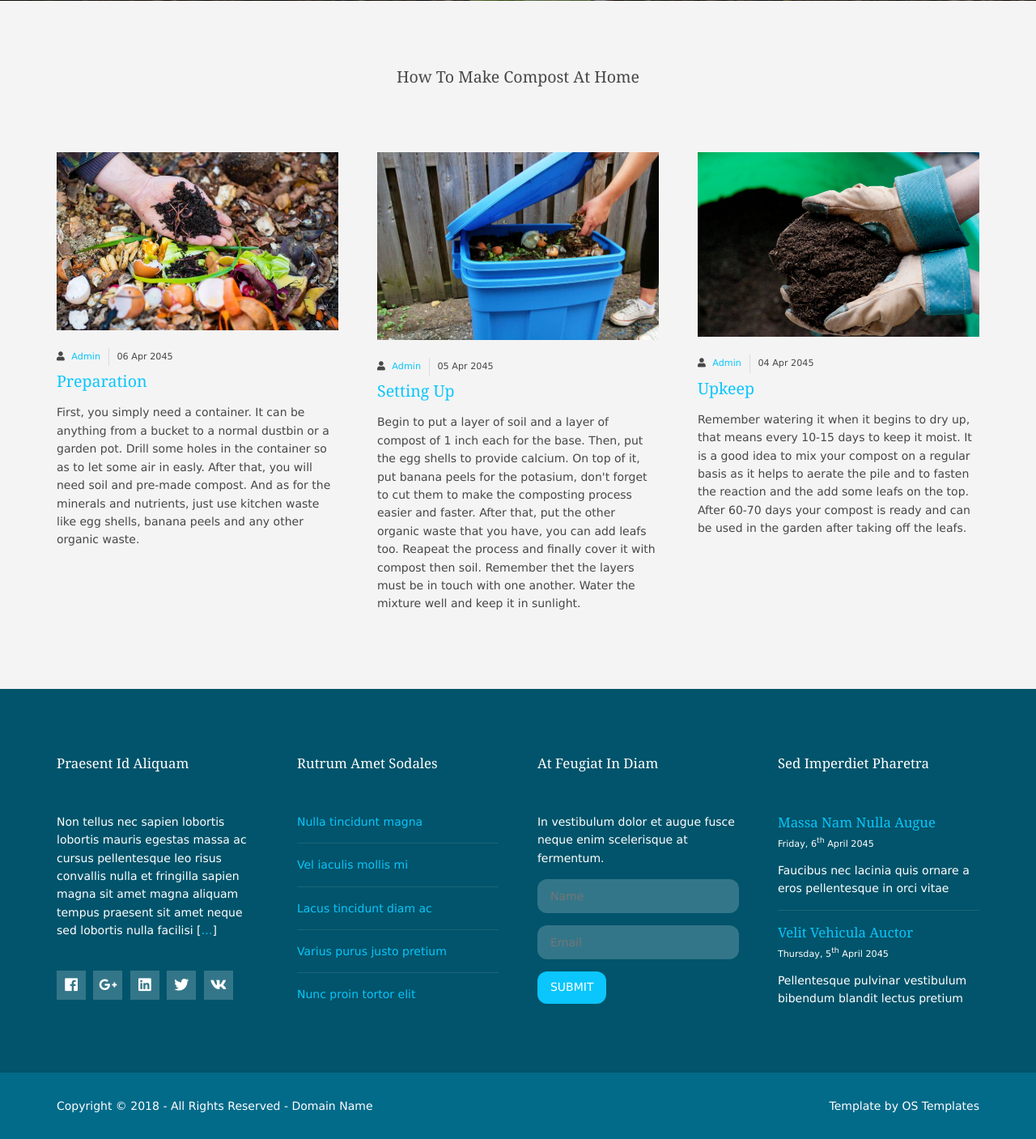
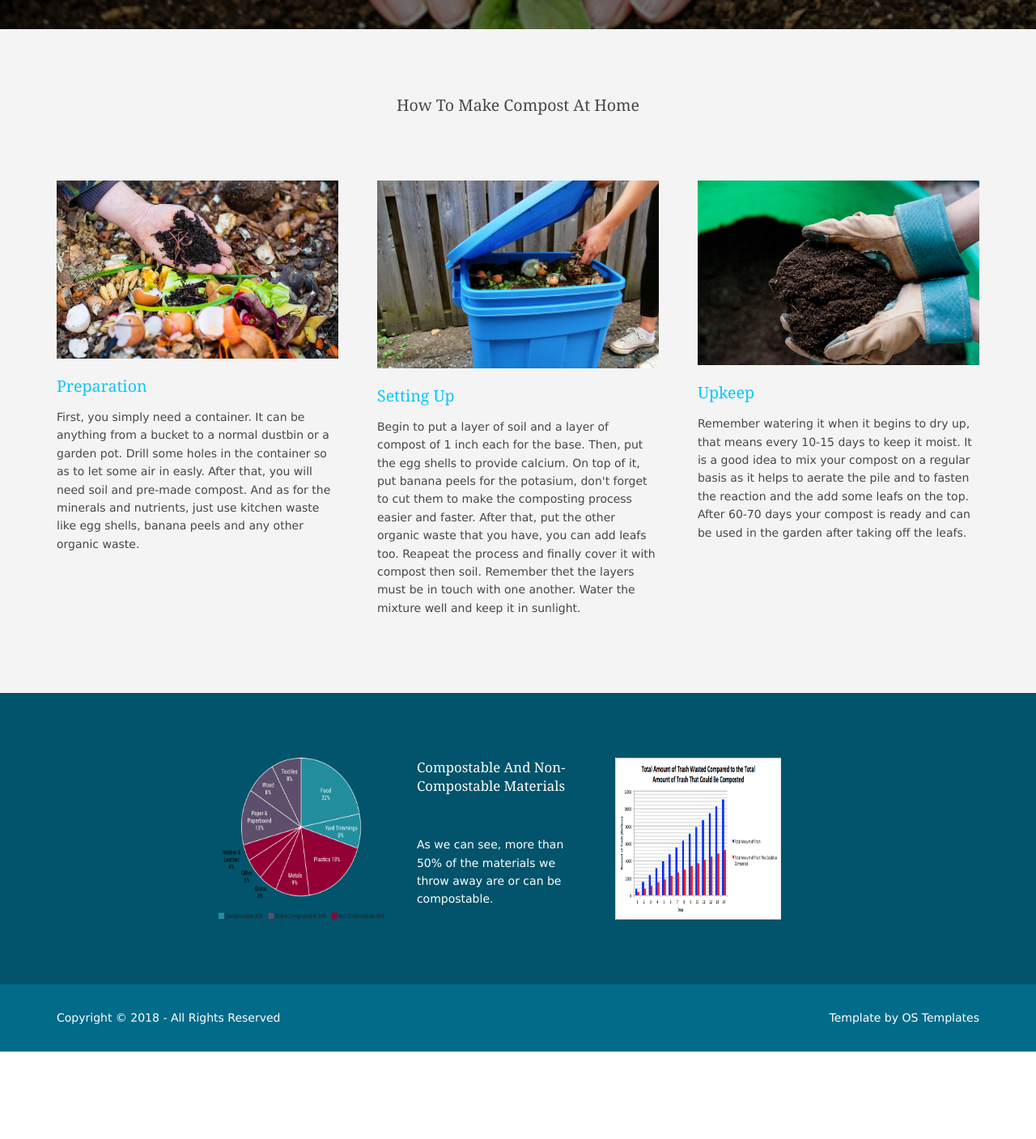
Before and after one commit to mazenzeineddine/compost, a PHP site: page / in a window 1280 px wide. Shown: the part 2344-3751 px from the top of the page at 81% size. After the commit the page ends 3643 px from the top, so only its background shows below. Run offline with PHP 8.4, Linux system fonts and the light colour scheme.

Commit message:
added changes

```diff
--- a/home.html
+++ b/home.html
@@ -1,6 +1,6 @@
 <!DOCTYPE html>
 <!--
-Template Name: Nekmitttttttt
+Template Name: Nekmit
 Author: <a href="https://www.os-templates.com/">OS Templates</a>
 Author URI: https://www.os-templates.com/
 Copyright: OS-Templates.com
@@ -54,18 +54,7 @@ Licence URI: https://www.os-templates.com/template-terms
   <section id="ctdetails" class="hoc clear">
     <!-- ################################################################################################ -->
     <ul class="nospace clear">
-      <li class="one_quarter first">
-        <div class="block clear"><a href="#"><i class="fas fa-phone"></i></a> <span><strong>Give us a call:</strong> +00 (123) 456 7890</span></div>
-      </li>
-      <li class="one_quarter">
-        <div class="block clear"><a href="#"><i class="fas fa-envelope"></i></a> <span><strong>Send us a mail:</strong> support@domain.com</span></div>
-      </li>
-      <li class="one_quarter">
-        <div class="block clear"><a href="#"><i class="fas fa-clock"></i></a> <span><strong> Mon. - Sat.:</strong> 08.00am - 18.00pm</span></div>
-      </li>
-      <li class="one_quarter">
-        <div class="block clear"><a href="#"><i class="fas fa-map-marker-alt"></i></a> <span><strong>Come visit us:</strong> Directions to <a href="#">our location</a></span></div>
-      </li>
+      <center><p>Composting is the natural process of recycling organic matter, such as leaves and food scraps, into a valuabe fertilizer that can enrich soil and plants.</p>
     </ul>
     <!-- ################################################################################################ -->
   </section>
@@ -200,12 +189,6 @@ Licence URI: https://www.os-templates.com/template-terms
         <article>
           <figure><a class="imgover" href="#"><img src="images/demo/makecompost1.jpg" alt=""></a>
             <figcaption>
-              <ul class="nospace meta clear">
-                <li><i class="fas fa-user"></i> <a href="#">Admin</a></li>
-                <li>
-                  <time datetime="2045-04-06T08:15+00:00">06 Apr 2045</time>
-                </li>
-              </ul>
               <h6 class="heading"><a href="#">Preparation</a></h6>
             </figcaption>
           </figure>
@@ -216,12 +199,6 @@ Licence URI: https://www.os-templates.com/template-terms
         <article>
           <figure><a class="imgover" href="#"><img src="images/demo/makecompost2.jpg" alt=""></a>
             <figcaption>
-              <ul class="nospace meta clear">
-                <li><i class="fas fa-user"></i> <a href="#">Admin</a></li>
-                <li>
-                  <time datetime="2045-04-05T08:15+00:00">05 Apr 2045</time>
-                </li>
-              </ul>
               <h6 class="heading"><a href="#">Setting up</a></h6>
             </figcaption>
           </figure>
@@ -232,12 +209,6 @@ Licence URI: https://www.os-templates.com/template-terms
         <article>
           <figure><a class="imgover" href="#"><img src="images/demo/makecompost3.jpg" alt=""></a>
             <figcaption>
-              <ul class="nospace meta clear">
-                <li><i class="fas fa-user"></i> <a href="#">Admin</a></li>
-                <li>
-                  <time datetime="2045-04-04T08:15+00:00">04 Apr 2045</time>
-                </li>
-              </ul>
               <h6 class="heading"><a href="#">Upkeep</a></h6>
             </figcaption>
           </figure>
@@ -255,53 +226,21 @@ Licence URI: https://www.os-templates.com/template-terms
   <footer id="footer" class="hoc clear">
     <!-- ################################################################################################ -->
     <div class="one_quarter first">
-      <h6 class="heading">Praesent id aliquam</h6>
-      <p>Non tellus nec sapien lobortis lobortis mauris egestas massa ac cursus pellentesque leo risus convallis nulla et fringilla sapien magna sit amet magna aliquam tempus praesent sit amet neque sed lobortis nulla facilisi [<a href="#">&hellip;</a>]</p>
-      <ul class="faico clear">
-        <li><a class="faicon-facebook" href="#"><i class="fab fa-facebook"></i></a></li>
-        <li><a class="faicon-google-plus" href="#"><i class="fab fa-google-plus-g"></i></a></li>
-        <li><a class="faicon-linkedin" href="#"><i class="fab fa-linkedin"></i></a></li>
-        <li><a class="faicon-twitter" href="#"><i class="fab fa-twitter"></i></a></li>
-        <li><a class="faicon-vk" href="#"><i class="fab fa-vk"></i></a></li>
-      </ul>
+      <img src="images/demo/graph2.png">
     </div>
     <div class="one_quarter">
-      <h6 class="heading">Rutrum amet sodales</h6>
-      <ul class="nospace linklist">
-        <li><a href="#">Nulla tincidunt magna</a></li>
-        <li><a href="#">Vel iaculis mollis mi</a></li>
-        <li><a href="#">Lacus tincidunt diam ac</a></li>
-        <li><a href="#">Varius purus justo pretium</a></li>
-        <li><a href="#">Nunc proin tortor elit</a></li>
-      </ul>
+      <h6 class="heading">Compostable and non-compostable materials</h6>
+      <p class="nospace">As we can see, more than 50% of the materials we throw away are or can be compostable.</p>
     </div>
     <div class="one_quarter">
-      <h6 class="heading">At feugiat in diam</h6>
-      <p class="nospace btmspace-15">In vestibulum dolor et augue fusce neque enim scelerisque at fermentum.</p>
-      <form action="#" method="post">
-        <fieldset>
-          <legend>Newsletter:</legend>
-          <input class="btmspace-15" type="text" value="" placeholder="Name">
-          <input class="btmspace-15" type="text" value="" placeholder="Email">
-          <button class="btn" type="submit" value="submit">Submit</button>
-        </fieldset>
-      </form>
+      <img src="images/demo/graph1.png">
     </div>
     <div class="one_quarter last">
-      <h6 class="heading">Sed imperdiet pharetra</h6>
+      <h6 class="heading"> </h6>
       <ul class="nospace linklist">
         <li>
           <article>
-            <h6 class="nospace font-x1"><a href="#">Massa nam nulla augue</a></h6>
-            <time class="font-xs block btmspace-10" datetime="2045-04-06">Friday, 6<sup>th</sup> April 2045</time>
-            <p class="nospace">Faucibus nec lacinia quis ornare a eros pellentesque in orci vitae</p>
-          </article>
-        </li>
-        <li>
-          <article>
-            <h6 class="nospace font-x1"><a href="#">Velit vehicula auctor</a></h6>
-            <time class="font-xs block btmspace-10" datetime="2045-04-05">Thursday, 5<sup>th</sup> April 2045</time>
-            <p class="nospace">Pellentesque pulvinar vestibulum bibendum blandit lectus pretium</p>
+            <p class="nospace"> </p>
           </article>
         </li>
       </ul>
@@ -315,7 +254,7 @@ Licence URI: https://www.os-templates.com/template-terms
 <div class="wrapper row5">
   <div id="copyright" class="hoc clear">
     <!-- ################################################################################################ -->
-    <p class="fl_left">Copyright &copy; 2018 - All Rights Reserved - <a href="#">Domain Name</a></p>
+    <p class="fl_left">Copyright &copy; 2018 - All Rights Reserved <a href="#"></a></p>
     <p class="fl_right">Template by <a target="_blank" href="https://www.os-templates.com/" title="Free Website Templates">OS Templates</a></p>
     <!-- ################################################################################################ -->
   </div>
--- a/layout/styles/layout.css
+++ b/layout/styles/layout.css
@@ -52,6 +52,7 @@ File: Layout CSS
 #ctdetails ul li div span{display:block; padding:4px 0 0 0;}
 #ctdetails ul li div strong{display:block; margin:0 0 8px 0;}
 #ctdetails div:last-child{margin-bottom:0;}/* Used when elements stack in small viewports */
+#ctdetails p{font-size:1.25rem;}
 
 
 /* Content Area
@@ -122,7 +123,7 @@ File: Layout CSS
 
 /* Footer
 --------------------------------------------------------------------------------------------------------------- */
-#footer{padding:80px 0;}
+#footer{padding:80px 0; padding-left:200px;}
 
 #footer .heading{margin-bottom:50px; font-size:1.2rem;}
 #footer p + .faico{margin-top:30px;}
@@ -135,6 +136,7 @@ File: Layout CSS
 #footer .linklist li:last-child{margin:0; padding:0; border:none;}
 #footer .linklist li::before, #footer .linklist li::after{display:table; content:"";}
 #footer .linklist li, #footer .linklist li::after{clear:both;}
+#footer img{height:200px; width:300px;}
 
 
 /* Copyright
```
Also changed, not shown: images/demo/graph1.png (added), images/demo/graph2.png (added).
